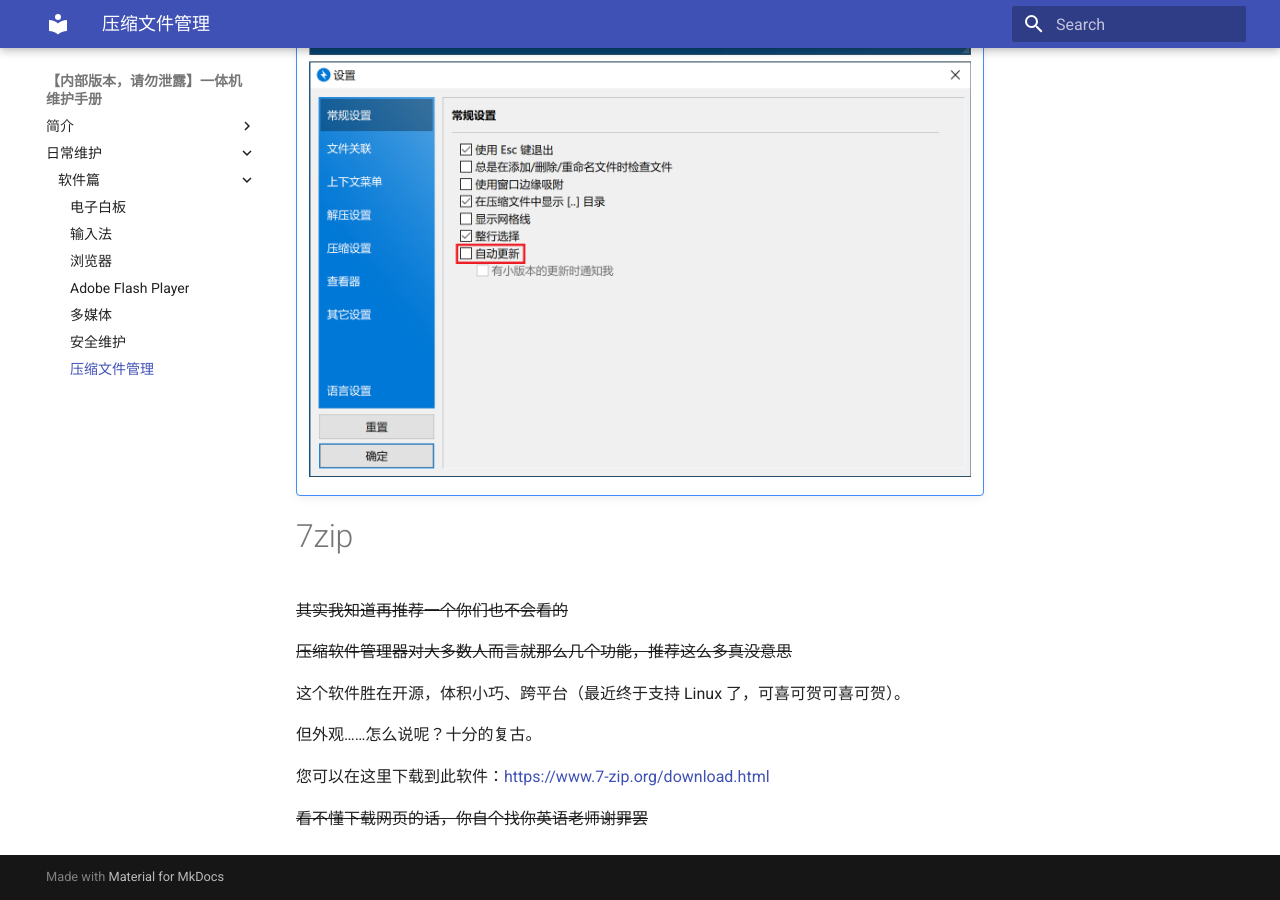
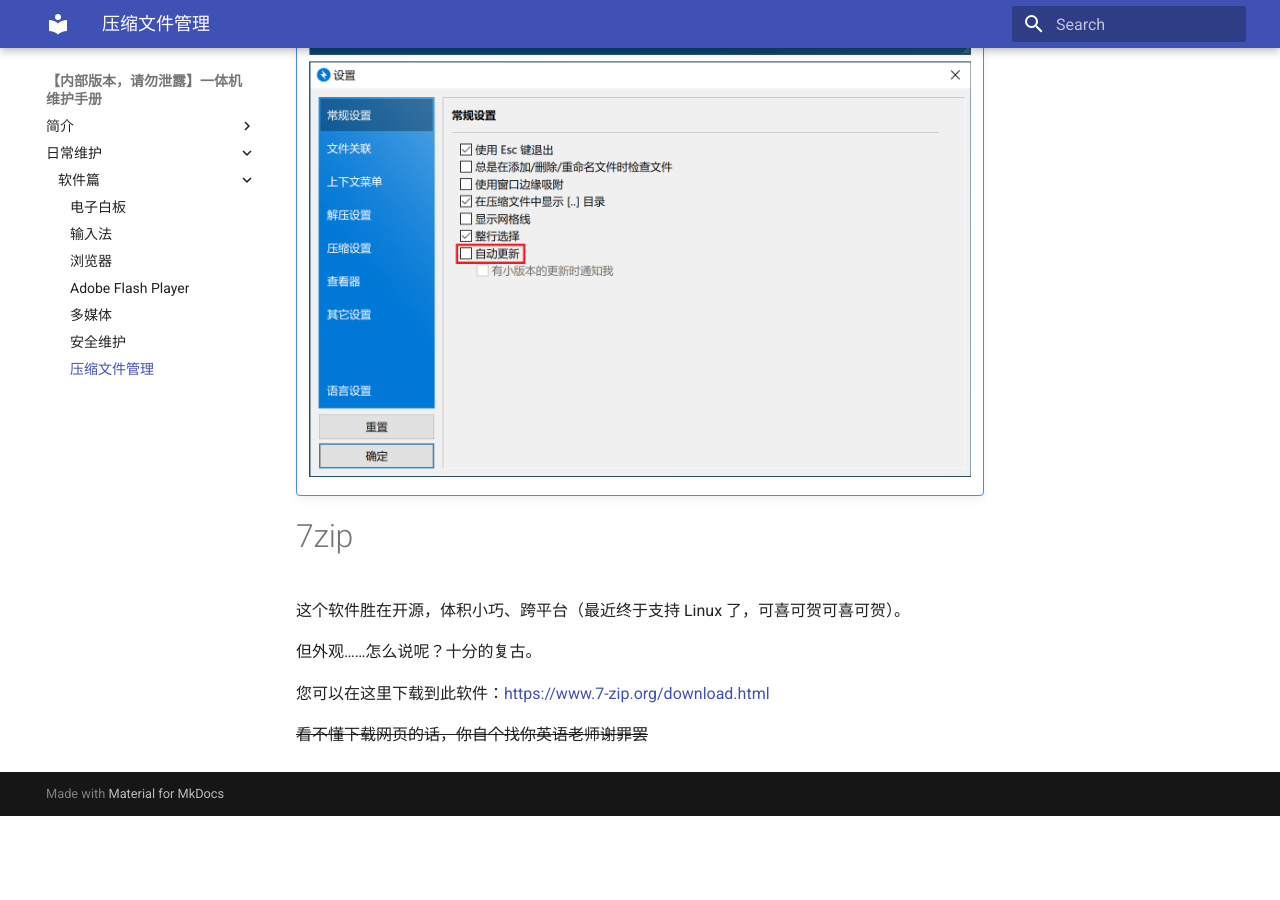
Before and after one commit to su-gzno3ms/tech-guide, an MkDocs documentation site: the page built from docs/daily-maintenance/software/archived-files.md, in a window 1280 px wide and 900 px high, scrolled down 877 px. Built offline with MkDocs 1.6.1 and Material for MkDocs 9.7.7, drawn with Linux system fonts in a browser that asks for light colours; after the commit the page ends 1693 px from its top, so only the background shows below that.

Commit message:
Removed some joking words.

```diff
--- a/docs/daily-maintenance/software/archived-files.md
+++ b/docs/daily-maintenance/software/archived-files.md
@@ -14,10 +14,6 @@
 	![Step 2](./images/disable-bandizip-update-2.png)
 
 # 7zip
-~~其实我知道再推荐一个你们也不会看的~~
-
-~~压缩软件管理器对大多数人而言就那么几个功能，推荐这么多真没意思~~
-
 这个软件胜在开源，体积小巧、跨平台（最近终于支持 Linux 了，可喜可贺可喜可贺）。
 
 但外观……怎么说呢？十分的复古。
```
Also changed, not shown: docs/daily-maintenance/software/internet-browser.md (+1 -1 lines).
